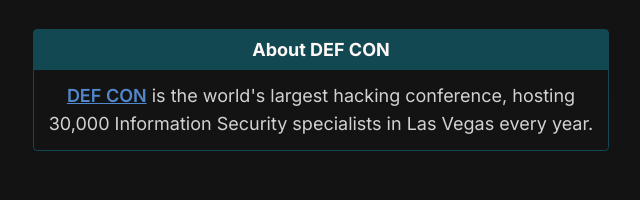
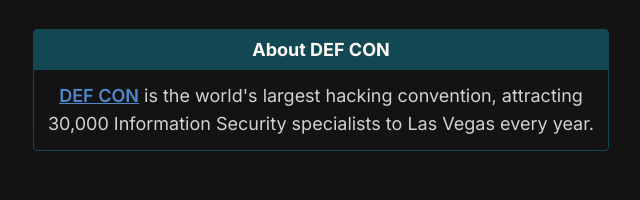
Before and after one commit to siv-org/hack.siv.org, a Next.js app: page / in a window 1280 px wide. Shown: the part 3479-3679 px from the top of the page, without its empty margins (319-959 px from the left). Built offline with nearby package versions, Linux system fonts and the light colour scheme.

Commit message:
Tweak About DEF CON line

```diff
--- a/app/page.tsx
+++ b/app/page.tsx
@@ -296,8 +296,8 @@
         <a href="https://defcon.org" target="_blank" className={linkStyle}>
           DEF CON
         </a>{' '}
-        is the world{"'"}s largest hacking conference, hosting 30,000
-        Information Security specialists in Las Vegas every year.
+        is the world{"'"}s largest hacking convention, attracting 30,000
+        Information Security specialists to Las Vegas every year.
       </Box>
 
       <Countdown />
```
